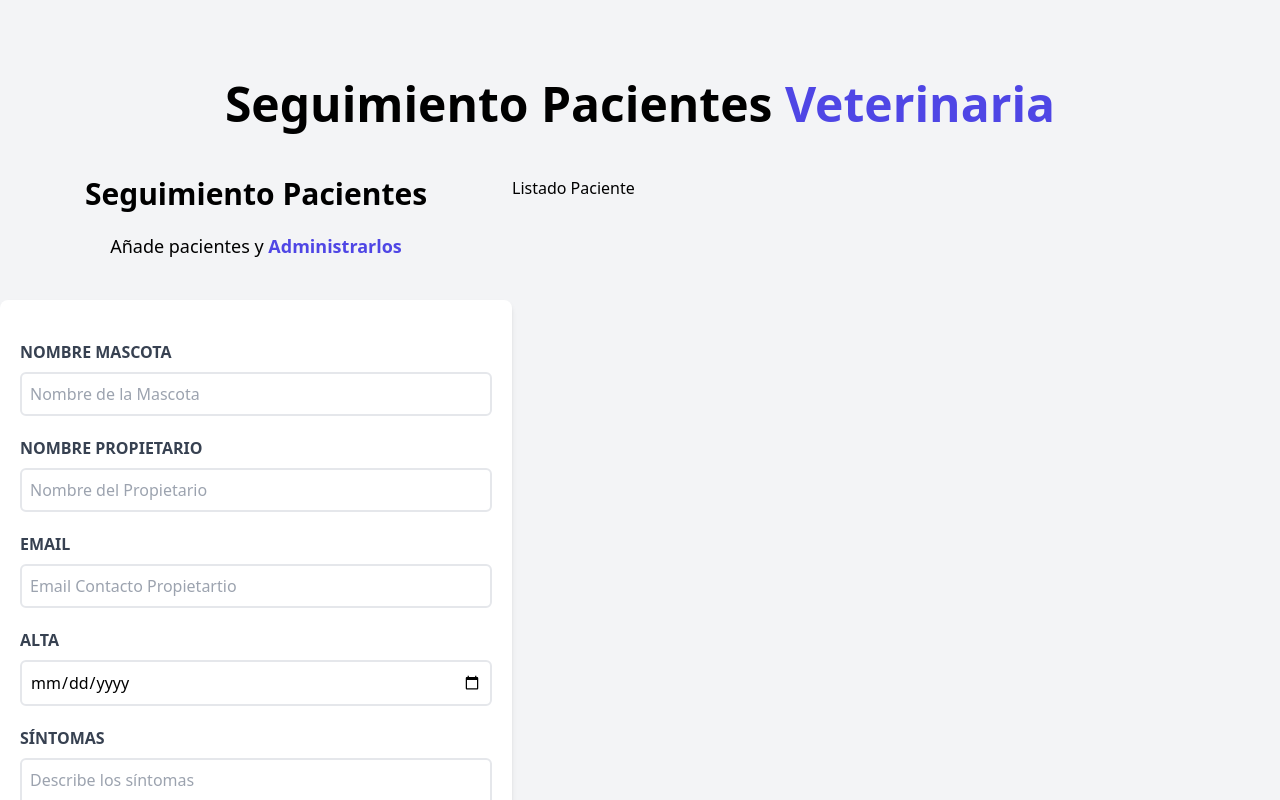
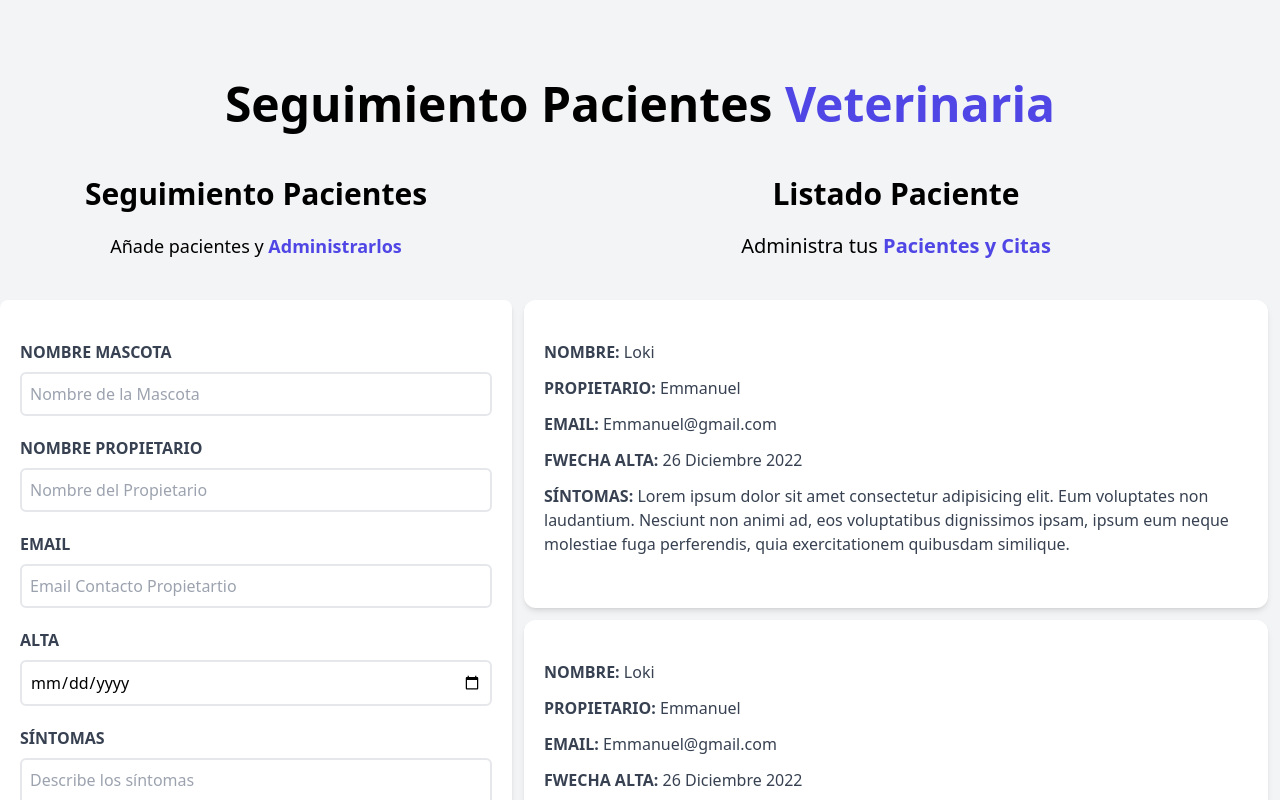
Before and after one commit to emmanuelbeltre/citas-react, a React (Vite) app: page / in a window 1280 px wide. Shown: the top 800 px of the page. Built offline with nearby package versions, Linux system fonts and the light colour scheme.

Commit message:
Componente de pacientes creado e implementado

```diff
--- a/src/components/ListadoPacientes.jsx
+++ b/src/components/ListadoPacientes.jsx
@@ -1,8 +1,25 @@
+import Paciente from "./Paciente"
+
 const ListadoPacientes = () => {
+
   return (
 
-     <div className="w-1/2 lg:w-3/5">
-       <h2>Listado Paciente</h2>
+     <div className="md:w-1/2 lg:w-3/5 md:h-screen overflow-y-scroll">
+       <h2 className=" font-black text-3xl text-center">Listado Paciente</h2>
+
+       <p className=" text-xl mt-5 mb-10 text-center">
+        Administra tus {''}
+        <span className=" text-indigo-600 font-bold ">
+          Pacientes y Citas
+        </span>
+       </p>
+
+      <Paciente/>
+      <Paciente/>
+      <Paciente/>
+      <Paciente/>
+      <Paciente/>
+
      </div>
 
   )
--- /dev/null
+++ b/src/components/Paciente.jsx
@@ -0,0 +1,29 @@
+const Paciente = () => {
+  return (
+    <div className=" m-3 bg-white shadow-md px-5 py-10 rounded-xl">
+
+    <p className=" font-bold mb-3 text-gray-700 uppercase">Nombre:{' '}
+        <span className=" font-normal normal-case">Loki</span>
+      </p>
+
+      <p className=" font-bold mb-3 text-gray-700 uppercase">Propietario:{' '}
+        <span className=" font-normal normal-case">Emmanuel</span>
+      </p>
+
+      <p className=" font-bold mb-3 text-gray-700 uppercase">Email:{' '}
+        <span className=" font-normal normal-case">Emmanuel@gmail.com</span>
+      </p>
+
+      <p className=" font-bold mb-3 text-gray-700 uppercase">Fwecha Alta:{' '}
+        <span className=" font-normal normal-case">26 Diciembre 2022</span>
+      </p>
+
+      <p className=" font-bold mb-3 text-gray-700 uppercase">Síntomas:{' '}
+        <span className=" font-normal normal-case">Lorem ipsum dolor sit amet consectetur adipisicing elit. Eum voluptates non laudantium. Nesciunt non animi ad, eos voluptatibus dignissimos ipsam, ipsum eum neque molestiae fuga perferendis, quia exercitationem quibusdam similique.</span>
+      </p>
+
+   </div>
+  )
+}
+
+export default Paciente
```
